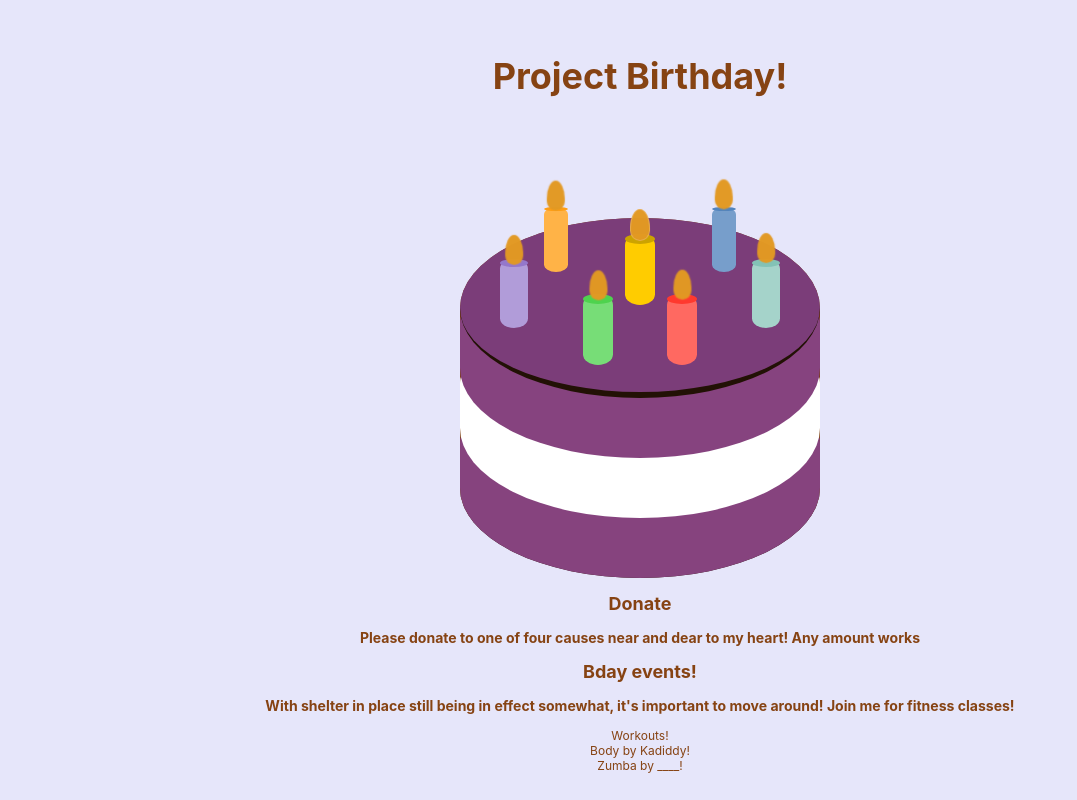
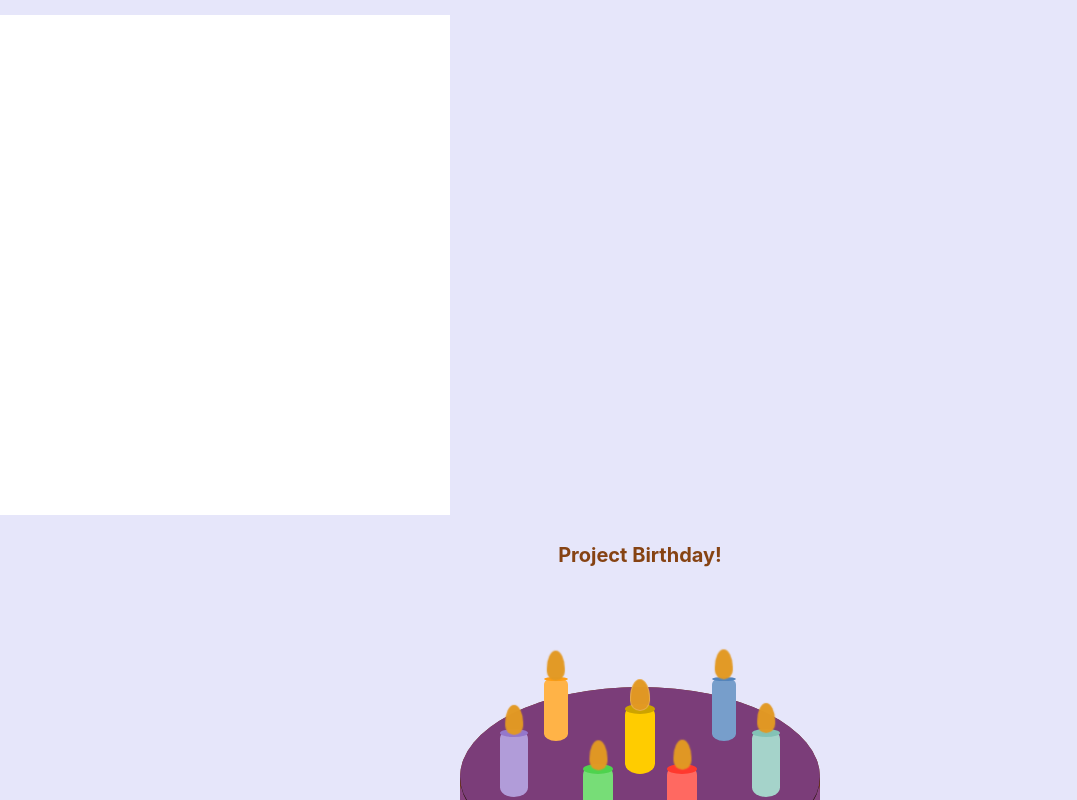
Before and after one commit to jrizza88/ProjectBirthday, a React (Create React App) app in the folder project-birthday/: page / in a window 1280 px wide. Shown: the top 800 px of the page, without its empty margins (0-1077 px from the left). Built offline with nearby package versions, Linux system fonts and the light colour scheme.

Commit message:
added some temporary styling

```diff
--- a/project-birthday/src/App.js
+++ b/project-birthday/src/App.js
@@ -3,11 +3,13 @@ import './App.css';
 import Donate from "./Components/Donate/Donate";
 import Events from "./Components/Events/Events";
 import NavBar from "./Reusables/NavBar";
+import Panel from "./Reusables/Panel";
 
 function App() {
   return (
     <div className="App">
     <NavBar />
+    < Panel />
       <div className="container">
       <NavBar />
         <h1 className='title'>Project Birthday!</h1>
--- a/project-birthday/src/Reusables/Panel.js
+++ b/project-birthday/src/Reusables/Panel.js
@@ -1,10 +1,11 @@
 import React from 'react';
+import "./Panel.scss";
 
 const Panel = ({title, description}) => {
     return (
-        <div>
-            <div>{title}</div>
-            <div>{description}</div>
+        <div className="panelDiv">
+            <div className="title">{title}</div>
+            <div className="description">{description}</div>
         </div>
     )
 }
--- a/project-birthday/src/Reusables/Panel.scss
+++ b/project-birthday/src/Reusables/Panel.scss
@@ -0,0 +1,15 @@
+
+.panelDiv{
+    display: flex;
+    background: white;
+    width: 450px;
+    height: 500px;
+}
+
+.title{
+    font-size: 20px;
+}
+
+.description{
+    font-size: 16px;
+}
```
